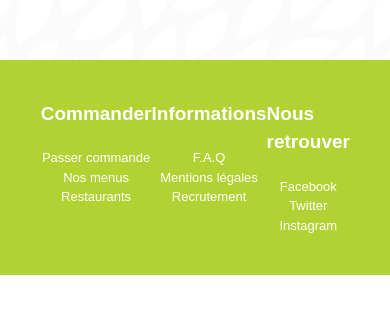
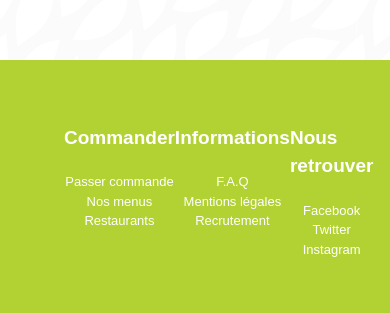
Before and after one commit to IIM-Creative-Technology/rattrapages-Sarayeo, a website: page index.html in a window 390 px wide. Shown: the part 5443-5756 px from the top of the page. Before the commit the page ends 5718 px from the top, so only its background shows below. Drawn offline with Linux system fonts and the light colour scheme.

Commit message:
:lipstick: DESCKTOP VERSION OVER attacking correct responsive

```diff
--- a/index.html
+++ b/index.html
@@ -379,10 +379,9 @@
         </button>
       </div>
   </div>
-
 </div>
 </section>
-<footer class="bg-regal-green flex flex-row justify-between p-10">
+<footer class="bg-regal-green flex flex-row justify-between p-16">
   <div class="w-1/5 ">
     <img src="./assets/mangoo.png" alt="logo" >
   </div>
```
